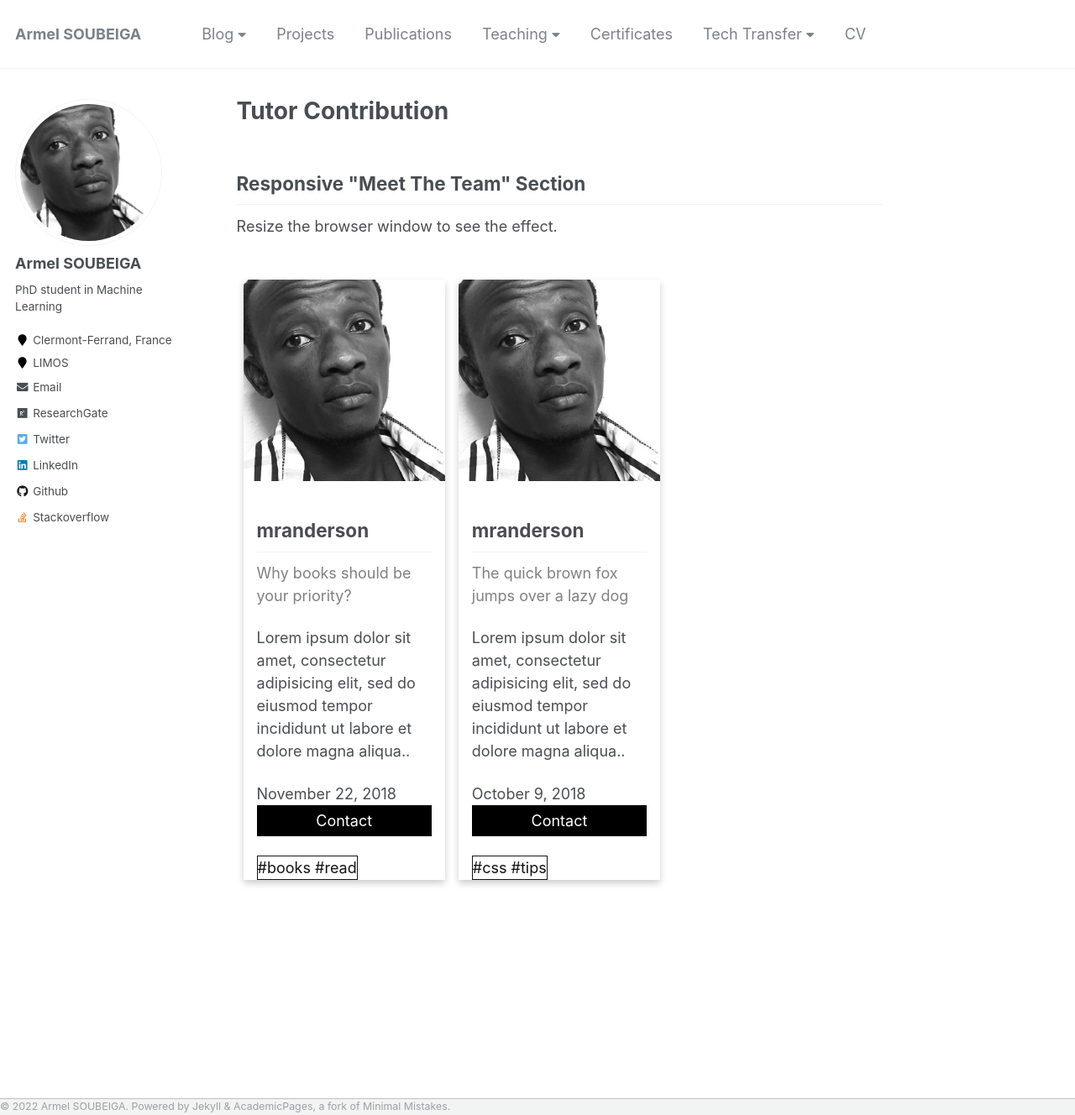
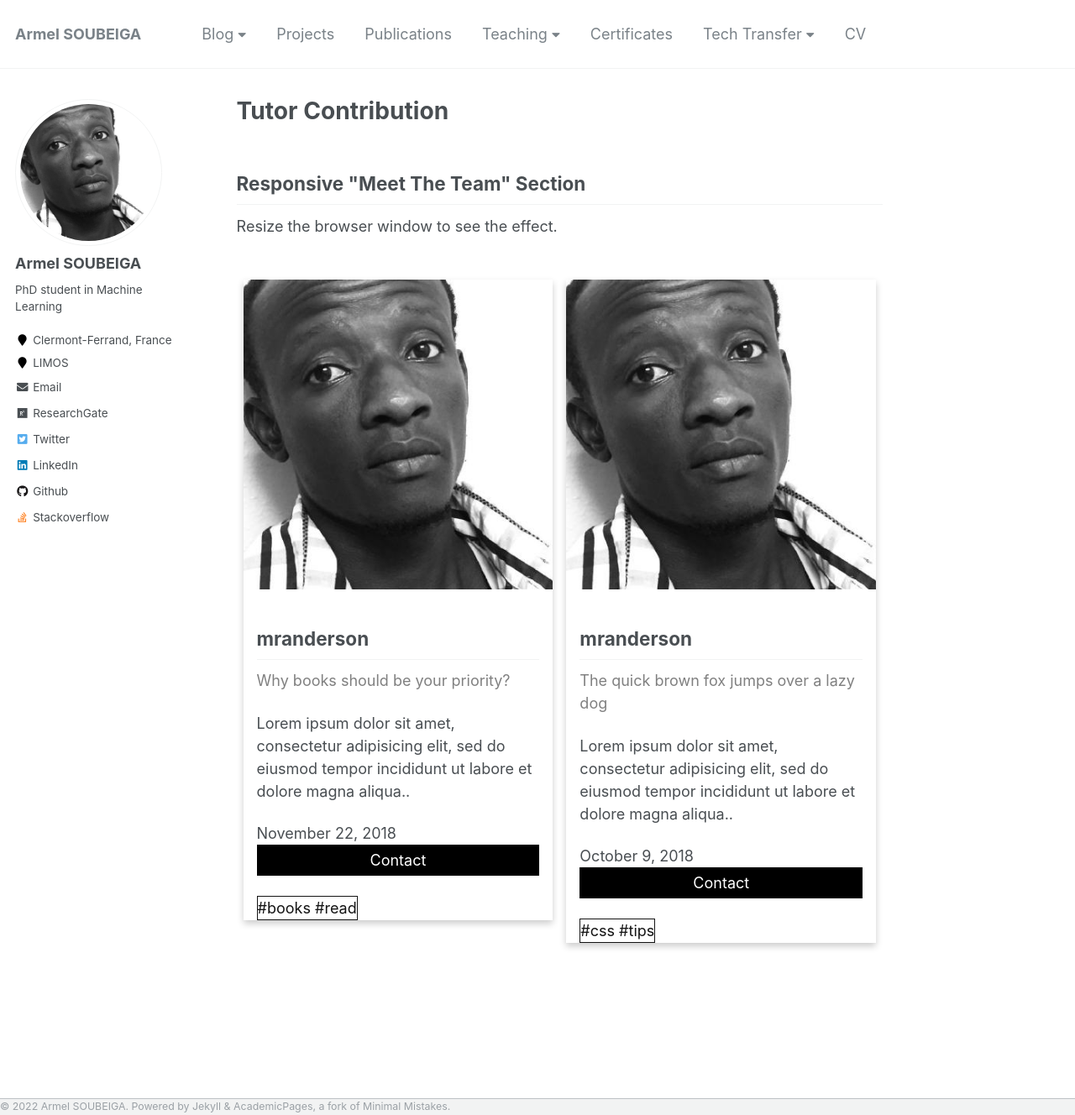
Before and after one commit to armelsoubeiga/armelsoubeiga.github.io, a Jekyll site: the page built from _pages/talks-tutor.html, in a window 1280 px wide and 1328 px high. Shown: the whole window at 84% size. Built offline with Jekyll 4.4.1, drawn with Linux system fonts in a browser that asks for light colours.

Commit message:
Update talks-tutor.html

```diff
--- a/_pages/talks-tutor.html
+++ b/_pages/talks-tutor.html
@@ -21,7 +21,7 @@ html {
 
 .column {
   float: left;
-  width: 33.3%;
+  width: 50%;
   margin-bottom: 16px;
   padding: 0 8px;
 }
```
